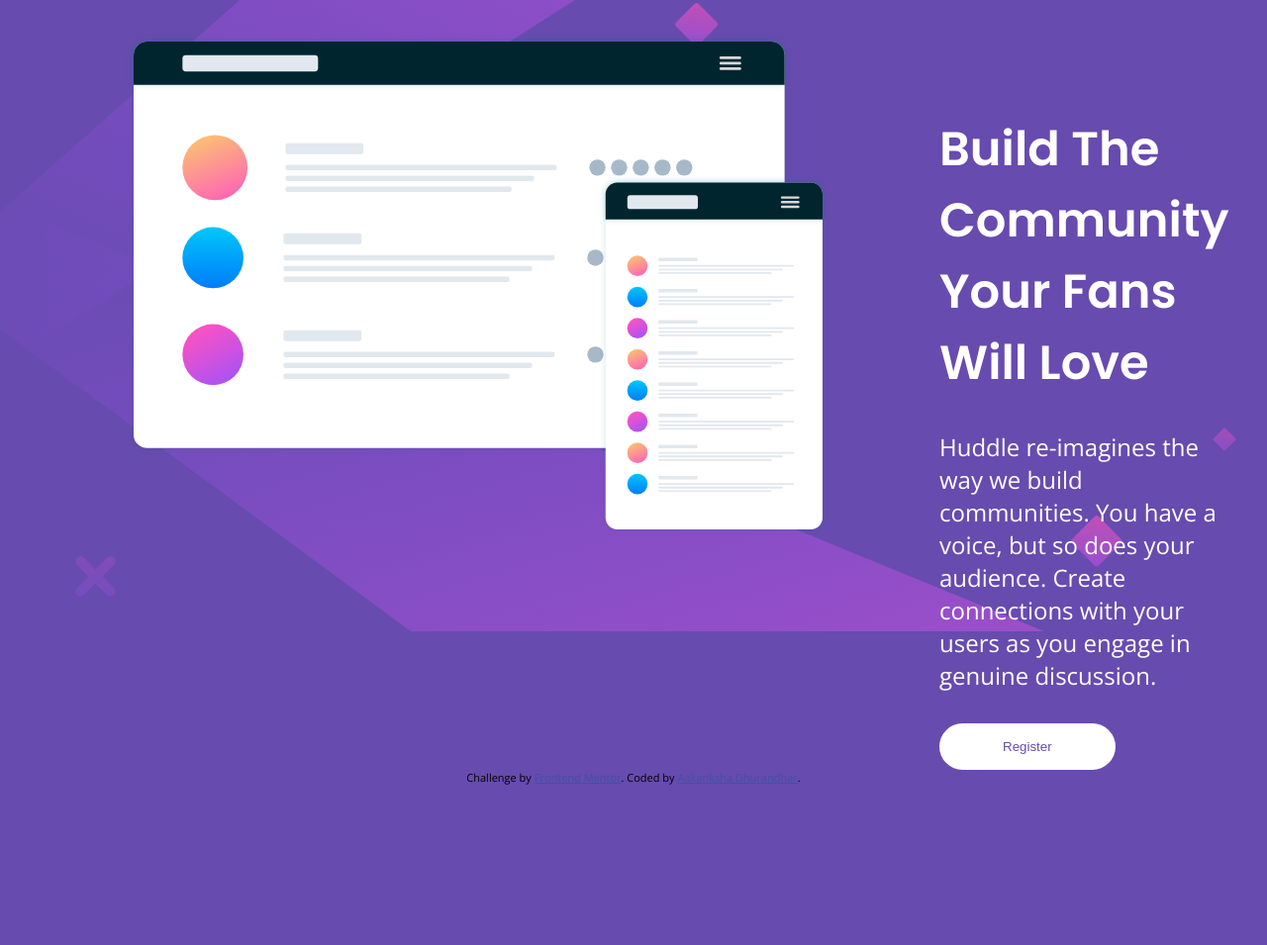
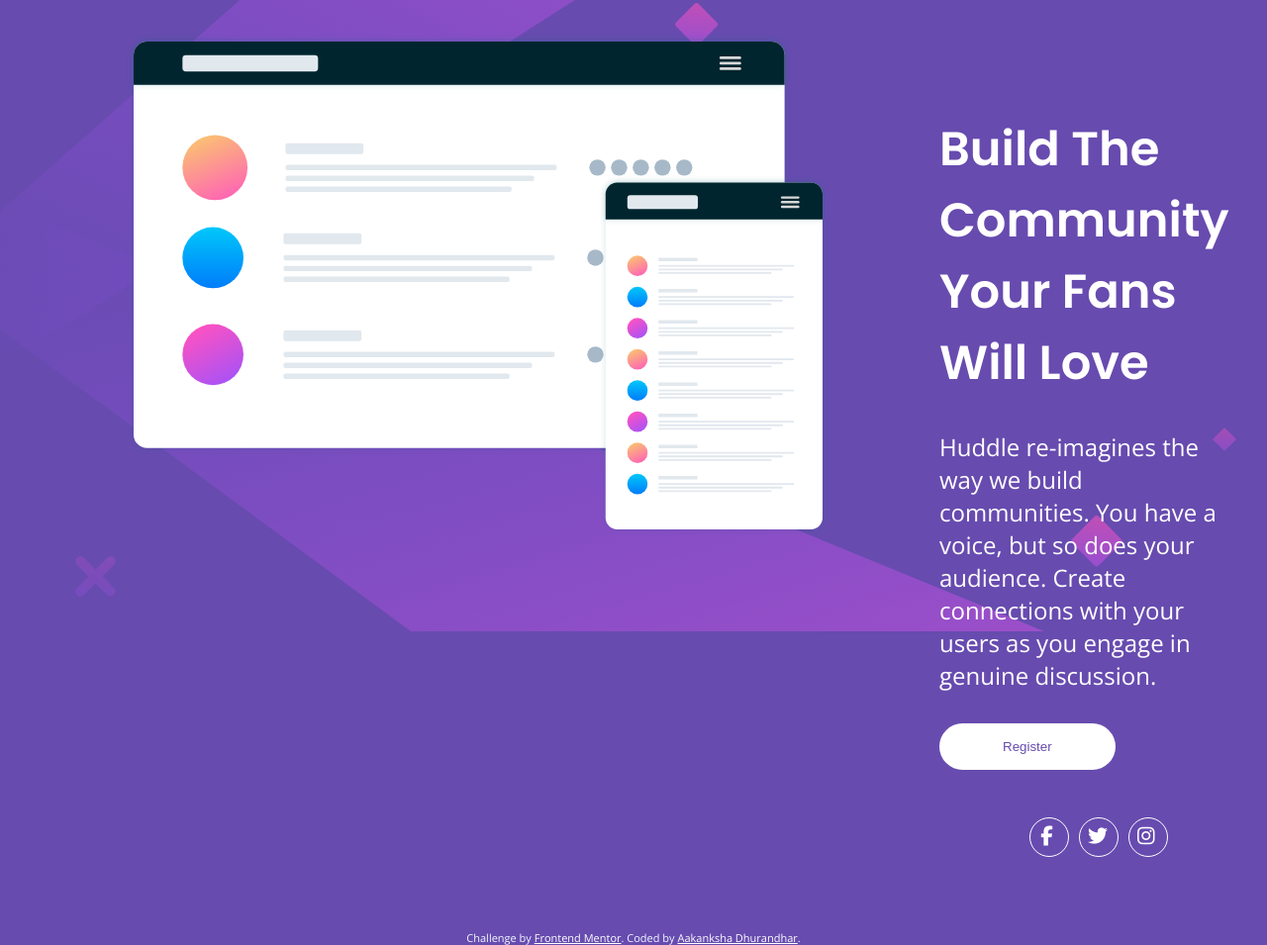
Before and after one commit to aakankshadhurandhar/huddle-landing-page-with-single-introductory-section-frontmentor.io, a plain HTML site: page index.html in a window 1280 px wide. Shown: the part 162-1117 px from the top of the page at 99% size. Before the commit the page ends 955 px from the top, so only its background shows below. Drawn offline with nearby package versions, Linux system fonts and the light colour scheme.

Commit message:
done added icons completed project

```diff
--- a/index.html
+++ b/index.html
@@ -7,15 +7,16 @@
   <link rel="icon" type="image/png" sizes="32x32" href="./images/favicon-32x32.png">
   <link rel="stylesheet" href="styles.css">
 
+
   <title>Frontend Mentor | Huddle landing page with single introductory section</title>
   <link href="https://fonts.googleapis.com/css2?family=Poppins:wght@400;600&display=swap" rel="stylesheet">
   <link rel="preconnect" href="https://fonts.gstatic.com">
   <link href="https://fonts.googleapis.com/css2?family=Open+Sans&display=swap" rel="stylesheet">
-  <link rel="stylesheet" href="https://cdnjs.cloudflare.com/ajax/libs/font-awesome/4.7.0/css/font-awesome.min.css">
+  <script src="https://kit.fontawesome.com/0ca913d916.js" crossorigin="anonymous"></script>
   <!-- Feel free to remove these styles or customise in your own stylesheet 👍 -->
   <style>
-    .attribution { font-size: 11px; text-align: center; }
-    .attribution a { color: hsl(228, 45%, 44%); }
+    .attribution { font-size: 11px; text-align: center;color: aliceblue;padding-top: 4rem; }
+    .attribution a { color: white; }
   </style>
 
 </head>
@@ -34,16 +35,32 @@
       </h4>
         <button class="btn">Register</button>
       </div>
+
     </section>
   </main>
 
 
+  <footer>
+    <div class="icon-wrapper">
+      <i class="fab fa-facebook-f custom-icon"
+        ><span class="fix-editor">&nbsp;</span></i
+      >
 
-  <footer>
-    <p class="attribution">
+      <i class="fab fa-twitter custom-icon"
+        ><span class="fix-editor">&nbsp;</span></i
+      >
+
+      <i class="fab fa-instagram custom-icon"
+        ><span class="fix-editor">&nbsp;</span></i
+      >
+    </div>
+
+
+
+      <p class="attribution">
       Challenge by <a href="https://www.frontendmentor.io?ref=challenge" target="_blank">Frontend Mentor</a>.
       Coded by <a href="https://aakankshadhurandhar.netlify.app/">Aakanksha Dhurandhar</a>.
     </p>
-  </footer>
+
 </body>
 </html>
--- a/styles.css
+++ b/styles.css
@@ -74,3 +74,51 @@
     background-color: var(--violet);
     color: white;
 }
+/**social icons **/
+.custom-icon {
+    font-size: 20px;
+    /* background: #fff; */
+    color: #ffffff;
+
+    padding: 8px;
+    -webkit-border-radius: 1100%;
+    -moz-border-radius: 100%;
+    -o-border-radius: 100%;
+    border-radius: 100%;
+    border: 1px solid #ffffff;
+    columns: #000000;
+    text-align: center;
+
+    display: table-cell;
+    vertical-align: middle;
+    width: 40px;
+    height: 40px;
+
+    -moz-transition: 0.5s;
+    -webkit-transition: 0.5s;
+    -o-transition: 0.5s;
+    transition: 0.5s;
+
+  }
+
+    .icon-wrapper {
+        display: flex;
+        flex-direction: row;
+        justify-content: flex-end;
+        gap: 10px;
+        padding-right: 100px;
+        padding-bottom: 10px;
+        padding-top: 3rem;
+
+      }
+    .custom-icon :hover{
+        color: var(--violet);
+
+    }
+    @media (max-width: 1024px) {
+        img {
+
+          width: 350px;
+          height: auto;
+        }
+      }
```
